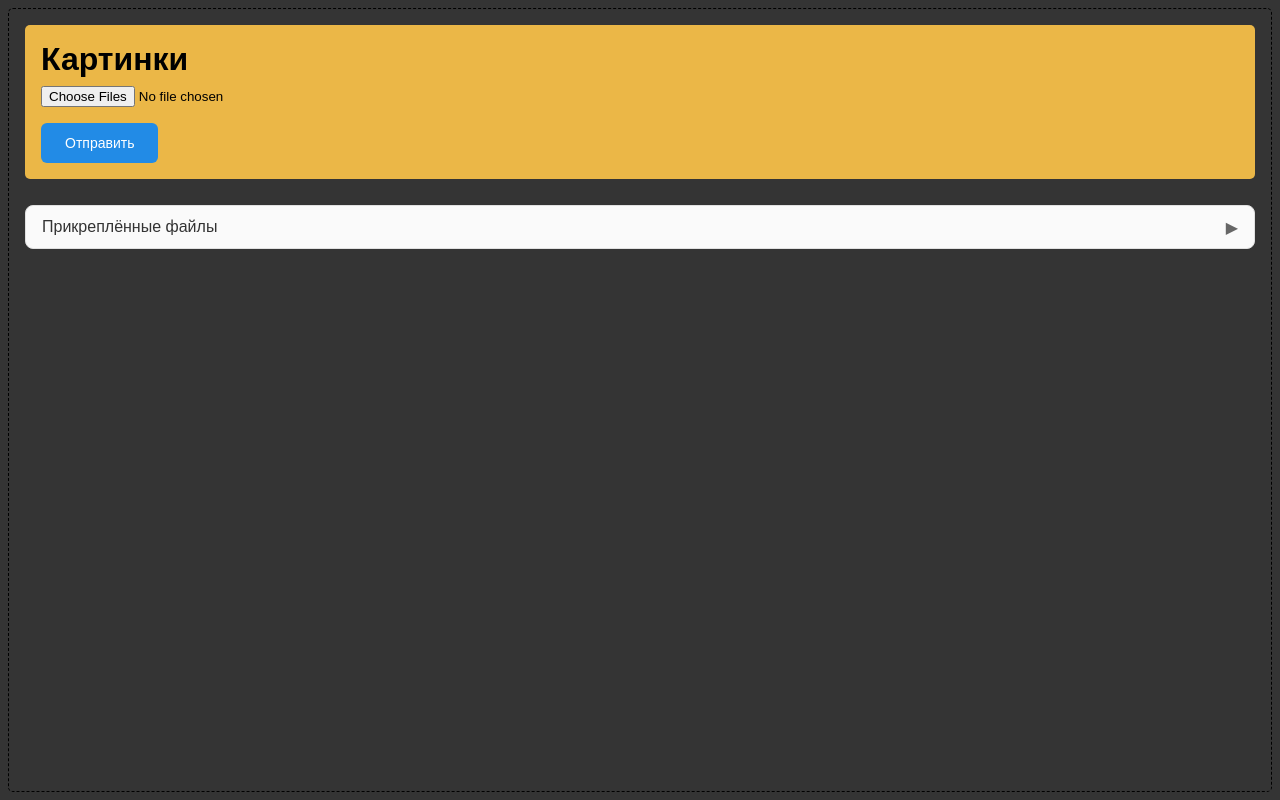
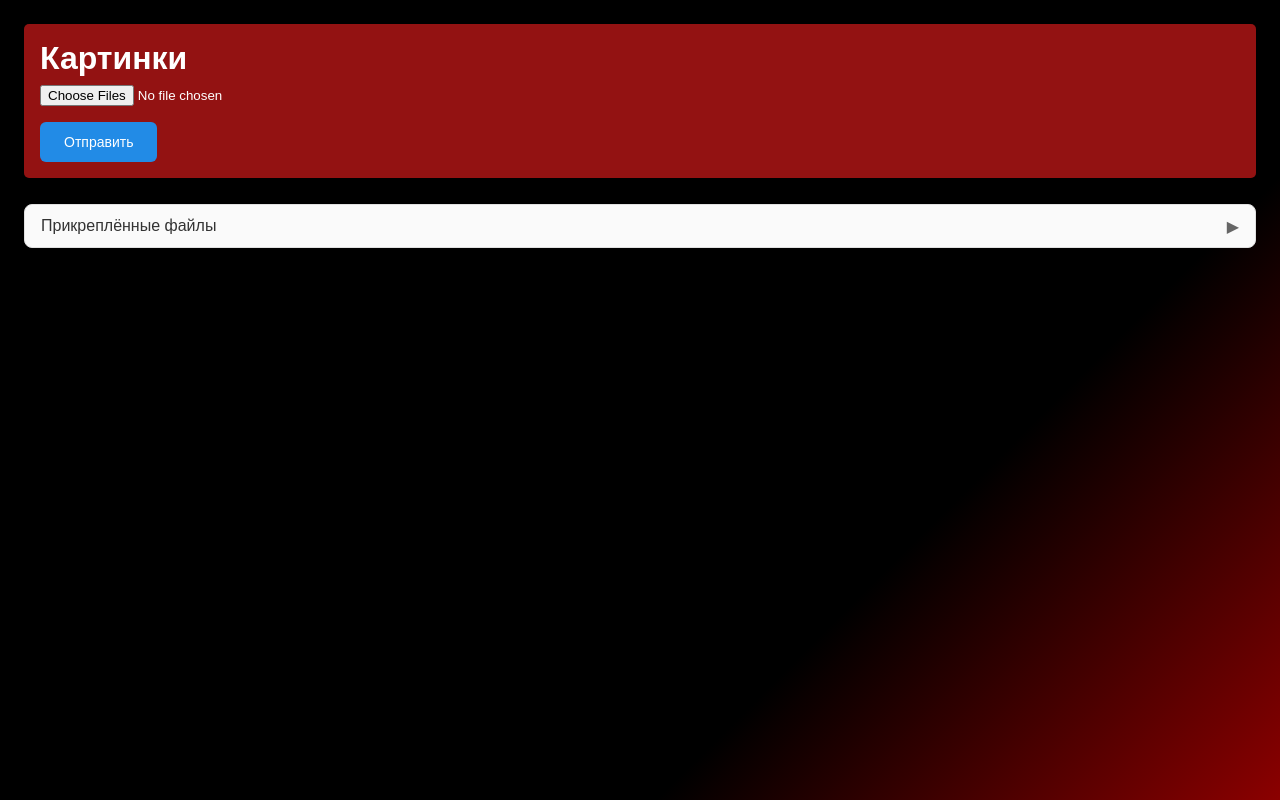
Before and after one commit to victor-osipov-dev/ai_box_cars, a Vue app in the folder vue/: page / in a window 1280 px wide. Built offline with nearby package versions, Linux system fonts and the light colour scheme.

Commit message:
add design

```diff
--- a/vue/src/app/App.vue
+++ b/vue/src/app/App.vue
@@ -160,8 +160,14 @@ details[open] summary::after {
     display: grid;
     gap: 1rem;
 }
+.title {
+    margin-bottom: 0.5rem;
+    color: white;
+}
 .header {
-    background-color: rgb(235, 183, 71);
+    background-color: rgba(190, 24, 24, 0.775);
+    backdrop-filter: blur(10px);
+    color: white;
     padding: 1rem;
     border-radius: 5px;
 
@@ -188,6 +194,7 @@ details[open] summary::after {
     width: 100%;
     height: 200px;
     object-fit: cover;
+    border-radius: 5px;
 }
 .fake_imgs {
     display: flex;
@@ -195,10 +202,7 @@ details[open] summary::after {
     padding: 1rem;
     gap: 1rem;
 }
-.title {
-    /* color: #548bba; */
-    margin-bottom: 0.5rem;
-}
+
 /* Стили для кнопки */
 .button {
     /* margin-top: 1rem; */
--- a/vue/src/shared/css/main.css
+++ b/vue/src/shared/css/main.css
@@ -8,8 +8,9 @@
 body {
     padding: 1rem;
     margin: 0.5rem;
-    border: 1px dashed black;
+    /* border: 1px dashed black; */
     min-height: calc(100dvh - 1rem);
     border-radius: 5px;
     background-color: rgb(52, 52, 52);
+    background: linear-gradient(135deg, #000000, #000000 70%, #8B0000);
 }
```
